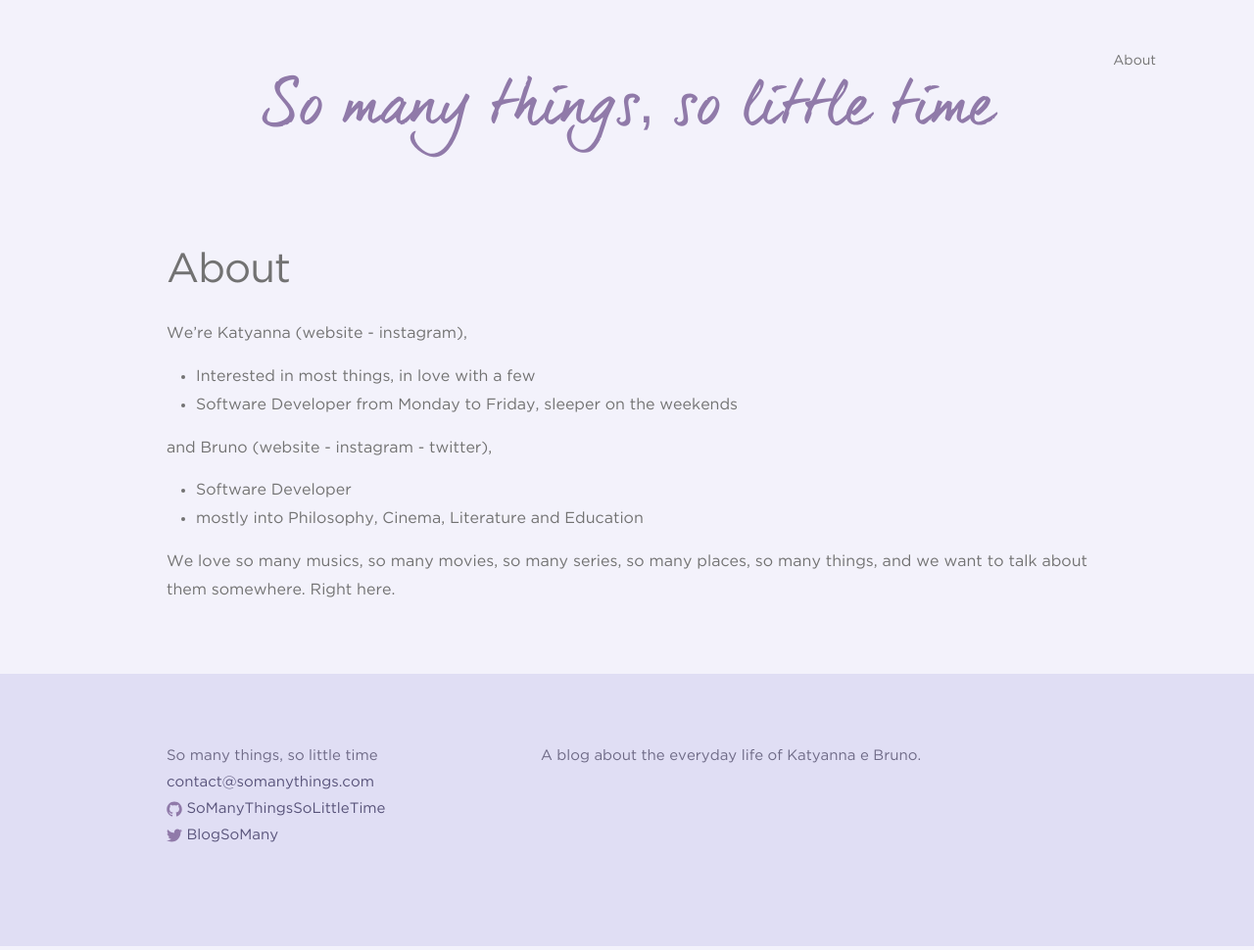
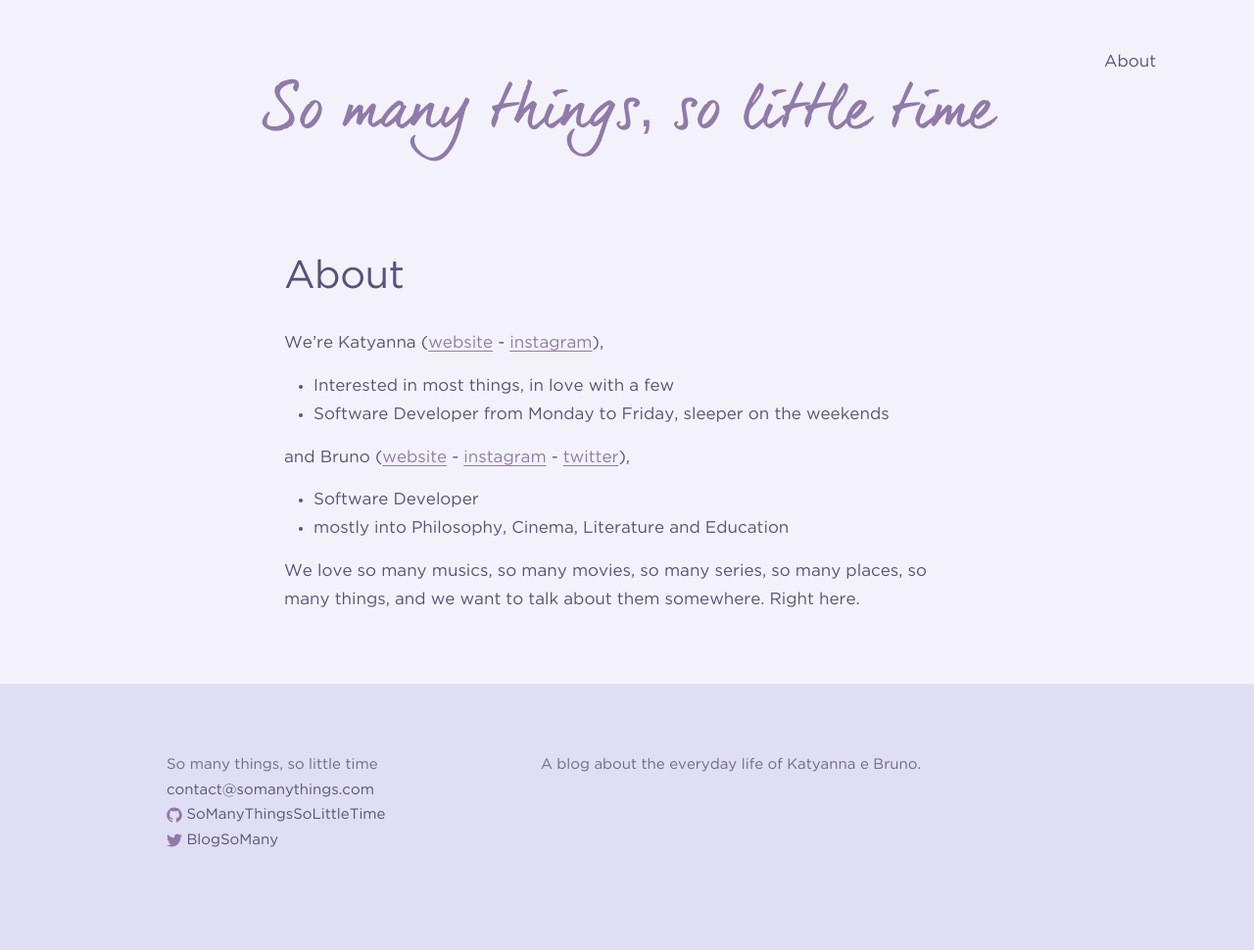
Before and after one commit to somanythingssolittletime/somanythingssolittletime.github.io, a Jekyll site: the page built from about.md, in a window 1280 px wide. Shown: the whole page at 98% size. Built offline with Jekyll 4.4.1, drawn with Linux system fonts in a browser that asks for light colours; some web fonts are replaced.

Commit message:
Modernise the text, post and code styles
Larger and darker body text, left-aligned instead of justified, in a
centred 700px reading column. Links in posts are purple and underlined,
blockquotes are a soft lavender box and code blocks are rounded and
scroll sideways instead of cutting off long lines.

The home page uses a CSS grid with rounded covers of the same size
instead of floats. The orange accent is replaced by muted purple.

```diff
--- a/_sass/_base.scss
+++ b/_sass/_base.scss
@@ -120,11 +120,12 @@ a {
  * Blockquotes
  */
 blockquote {
-    color: $brand-color;
+    color: $muted-color;
+    background-color: rgba($purple-color-light, 0.15);
     border-left: 4px solid $purple-color-light;
-    padding-left: $spacing-unit / 2;
+    border-radius: 0 8px 8px 0;
+    padding: 12px $spacing-unit / 2;
     font-size: 18px;
-    letter-spacing: -1px;
 
     > :last-child {
         margin-bottom: 0;
@@ -139,22 +140,22 @@ blockquote {
 pre,
 code {
     font-size: 15px;
-    border-radius: 3px;
-      background-color: #f7f7f7;
+    border-radius: 6px;
+    background-color: $code-background-color;
 }
 
 code {
-    padding: 1px 5px;
+    padding: 2px 6px;
 }
 
 pre {
-    padding: 8px 12px;
-    overflow-x: hidden;
+    padding: 12px 16px;
+    overflow-x: auto;
 
     > code {
         border: 0;
-        padding-right: 0;
-        padding-left: 0;
+        padding: 0;
+        background-color: transparent;
     }
 }
 
--- a/_sass/_layout.scss
+++ b/_sass/_layout.scss
@@ -136,84 +136,93 @@
 .post-list {
     margin-left: 0;
     list-style: none;
+    display: grid;
+    grid-template-columns: repeat(auto-fill, minmax(260px, 1fr));
+    gap: $spacing-unit * 1.5 $spacing-unit;
 }
 
-    .post-box {
-        margin-bottom: $spacing-unit;
-        max-width: 30%;
-        float: left;
-        padding: 15px;
-
-      > h2 {
-        font-weight: 600;
-        margin-top: 10px;
-        margin-bottom: 0; }
+.post-box {
+    > h2 {
+        margin-top: 12px;
+        margin-bottom: 4px;
     }
+}
 
 .post-meta {
     font-size: $small-font-size;
-    color: $brand-color;
+    color: $muted-color;
 }
 
 .post-link {
     display: block;
-    font-size: 24px;
+    font-size: 22px;
+    line-height: 1.3;
 }
 
 .post-cover {
-  max-width: 100%;
-}
-
-@include media-query($on-palm) {
-    .post-box {
-        float: none;
-        max-width: 100%;
-    }
-}
-
-@include media-query($on-laptop) {
-    .post-box {
-        max-width: 45%;
-    }
+    width: 100%;
+    aspect-ratio: 3 / 2;
+    object-fit: cover;
+    border-radius: 12px;
 }
 
 
 /**
  * Posts
  */
+.post {
+    max-width: $reading-width;
+    margin: 0 auto;
+}
+
 .post-header {
     margin-bottom: $spacing-unit;
 }
 
 .post-title {
-    font-size: 42px;
-    letter-spacing: -1px;
-    line-height: 1;
+    font-size: 40px;
+    letter-spacing: -0.5px;
+    line-height: 1.2;
+    margin-bottom: 8px;
 
     @include media-query($on-laptop) {
-        font-size: 36px;
+        font-size: 34px;
     }
 }
 
 
 .post-content {
     margin-bottom: $spacing-unit;
-    font-size: 16px;
-    text-align: justify;
+
+    a {
+        color: $purple-color;
+        text-decoration: underline;
+        text-underline-offset: 3px;
+
+        &:hover {
+            color: $text-color;
+        }
+    }
+
+    img {
+        border-radius: 8px;
+    }
 
     h2 {
-        font-size: 32px;
+        font-size: 30px;
+        margin-top: $spacing-unit;
 
         @include media-query($on-laptop) {
-            font-size: 28px;
+            font-size: 26px;
         }
     }
 
     h3 {
-        font-size: 26px;
+        font-size: 24px;
+        margin-top: $spacing-unit;
 
         @include media-query($on-laptop) {
-            font-size: 22px;
+            font-size: 21px;
         }
     }
 
@@ -229,6 +238,6 @@
 #read-more {
   a {
     &:visited { color: $purple-color; }
-    &:hover { color: $brand-color; }
+    &:hover { color: $purple-color-light; }
   }
 }
--- a/_sass/_syntax-highlighting.scss
+++ b/_sass/_syntax-highlighting.scss
@@ -2,7 +2,8 @@
  * Syntax highlighting styles
  */
 .highlight {
-    background: #fff;
+    background: $code-background-color;
+    border-radius: 6px;
     @extend %vertical-rhythm;
 
     .c     { color: #998; font-style: italic } // Comment
--- a/public/css/main.scss
+++ b/public/css/main.scss
@@ -22,13 +22,14 @@
 // Our variables
 $brand-font-family: dearJoe, Helvetica, sans-serif;
 $base-font-family: gothambook, Helvetica, sans-serif;
-$base-font-size:   14px;
+$base-font-size:   17px;
 $small-font-size:  $base-font-size * 0.875;
-$base-line-height: 1.8;
+$base-line-height: 1.7;
 
 $spacing-unit:     30px;
 
-$text-color:       #727272;
+$text-color:       #575279; // Rosé Pine Dawn "text"
+$muted-color:      #797593; // Rosé Pine Dawn "subtle"
 $background-color: #F3F2FB; // Rosé Pine "text" (#E0DEF4) at 40% on white
 $brand-color:      #FF9311;
 
@@ -41,7 +42,10 @@ $footer-background-color: #E0DEF4;
 $footer-text-color:       #6E6A86;
 $footer-link-color:       #575279;
 
-// Width of the content area
+$code-background-color: #E0DEF4; // Rosé Pine "text" (dark theme)
+
+// Width of the content area, and of the text column in posts and pages
+$reading-width:    700px;
 $content-width:    1000px;
 
 $on-palm:          600px;
```
